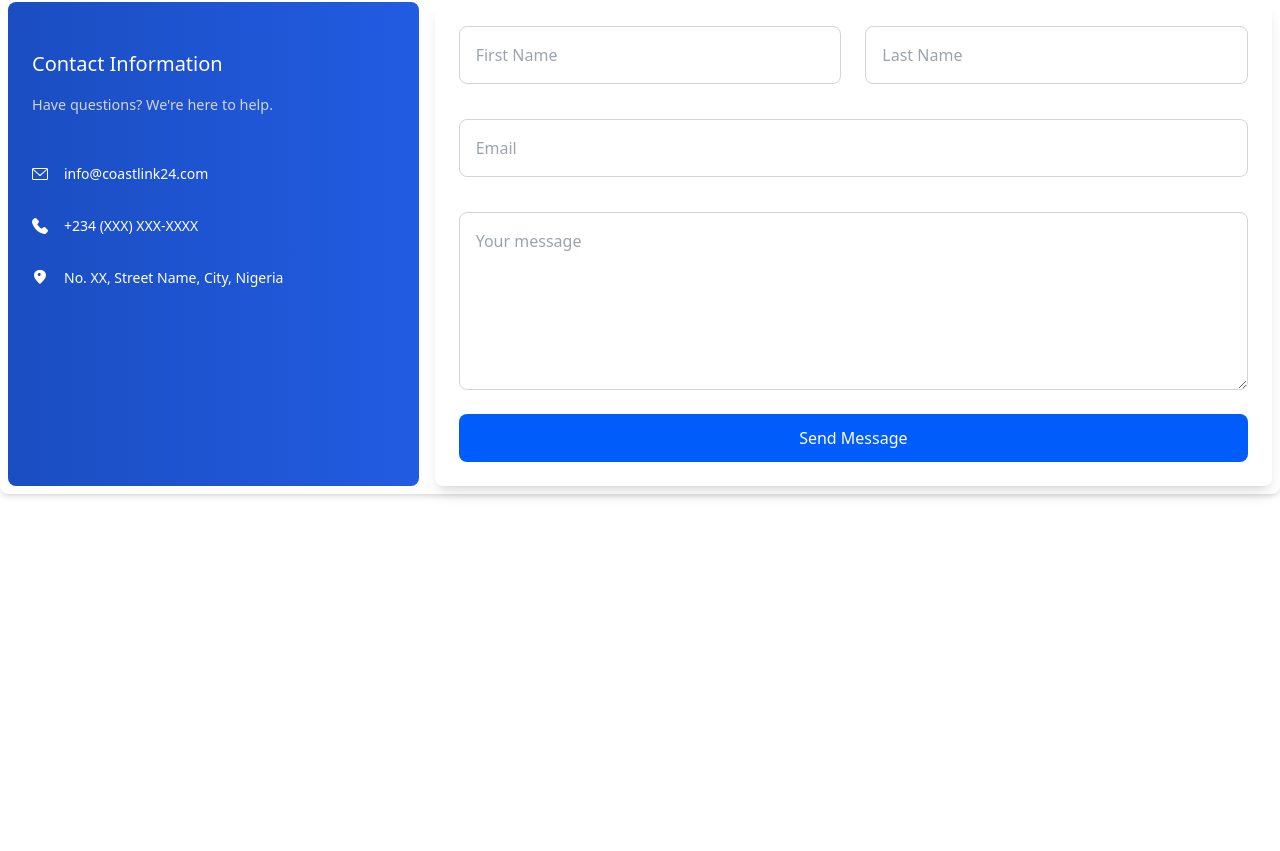
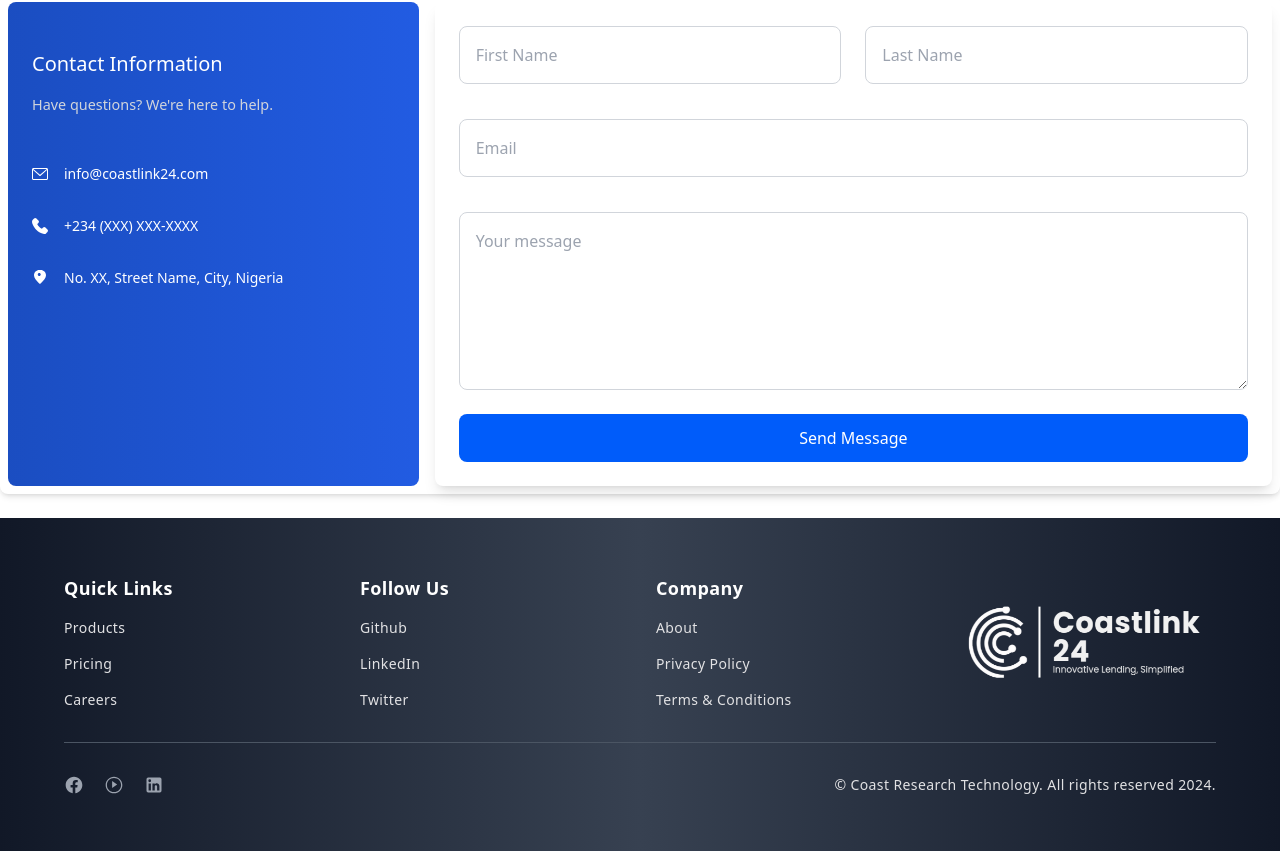
Before and after one commit to Coast-Information-Technology/coastlink24, a Next.js app: page / in a window 1280 px wide. Shown: the part 4323-5174 px from the top of the page. Before the commit the page ends 4841 px from the top, so only its background shows below. Built offline with nearby package versions, Linux system fonts and the light colour scheme.

Commit message:
90% progress on landing Page

```diff
--- a/app/globals.css
+++ b/app/globals.css
@@ -424,8 +424,11 @@ svg {
   color: var(--clr-primary);
 }
 
-.text-grey {
+.text-secondary {
   color: var(--clr-grey);
+}
+.text-tertiary {
+  color: #fff;
 }
 
 .bg-secondary-color {
--- a/app/page.tsx
+++ b/app/page.tsx
@@ -6,6 +6,8 @@ import Link from "next/link";
 import carouselStyles from './styles/carousel.module.css';
 import { FaCircle } from "react-icons/fa";
 import { Badge } from "@/components/ui/badge"
+import { Footer } from "@/components/footer/Footer";
+
 
 export default function Home() {
   return (
@@ -18,7 +20,7 @@ export default function Home() {
       >
         <h1 className={`${styles.mainText} primary-heading text-white`}>
           Welcome to Coastlink24 – Your Trusted{" "}
-          <span className="text-grey">Fintech Solution for Lenders</span>
+          <span className="text-secondary">Fintech Solution for Lenders</span>
         </h1>
         <p className="p-3 text-white max-w-full">
           Revolutionizing Lending Services with Cutting-Edge Technology. Manage
@@ -27,7 +29,7 @@ export default function Home() {
         </p>
 
         <div className="flex items-center justify-center pt-4 gap-4">
-          <Link href="/" className="cta primary-cta rounded-md">
+          <Link href="/" className="cta primary-cta rounded-md" >
             Sign Up Now
           </Link>
           <Link
@@ -78,7 +80,7 @@ export default function Home() {
               <img className="card-img-top pb-4 transition-transform duration-500 ease-in-out hover:scale-110 hover:animate-pulse" src="/innovative.jpg" height={50} width={50} alt="Why choose us 2" />
               <div className="card-body text-white flex flex-col gap-2 items-center">
                 <h4 className="card-title tertiary-heading pt-2">Innovative Lending Tools</h4>
-                <p className="card-text text-grey text-center p-4 py-2 m-0 hover:text-white">
+                <p className="card-text text-secondary text-center p-4 py-2 m-0 hover:text-white">
                 Coastlink24 offers a suite of <strong>state-of-the-art tools</strong> that make it easy to manage loan requests, approve disbursements, and track repayments—all on a secure, intuitive platform. Whether you're handling micro-loans or large disbursements, our solution adapts to your business.
                 </p>
               </div>
@@ -89,7 +91,7 @@ export default function Home() {
               <img className="card-img-top pb-4 transition-transform duration-500 ease-in-out hover:scale-110 hover:animate-pulse" src="/acessbility.jpg" height={50} width={50} alt="Why choose us 2" />
               <div className="card-body text-white flex flex-col gap-2 items-center">
                 <h4 className="card-title tertiary-heading pt-2">Access Anytime, Anywhere</h4>
-                <p className="card-text text-grey text-center p-4 py-2 m-0  hover:text-white">
+                <p className="card-text text-secondary text-center p-4 py-2 m-0  hover:text-white">
                 With <strong> multi-platform access</strong> via USSD and the web, Coastlink24 ensures that your lending services are always available. Borrowers can apply for loans from anywhere, even without internet access, making financial inclusion a reality.
                 </p>
               </div>
@@ -99,7 +101,7 @@ export default function Home() {
             <img className="card-img-top pb-4 transition-transform duration-500 ease-in-out hover:scale-110 hover:animate-pulse" src="/chart.jpg" height={50} width={50} alt="Why choose us 3" />
               <div className="card-body text-white flex flex-col gap-2 items-center">
                 <h4 className="card-title tertiary-heading pt-2">Comprehensive Lender Dashboard</h4>
-                <p className="card-text text-grey text-center p-4 py-2 m-0 hover:text-white">
+                <p className="card-text text-secondary text-center p-4 py-2 m-0 hover:text-white">
                   Take full control of your lending operations. Our <strong>dynamic dashboard</strong> provides real-time insights into loan status, borrower data, repayments, and collections. Make decisions faster with a clear, user-friendly interface designed for efficiency.
                 </p>
               </div>
@@ -386,12 +388,7 @@ export default function Home() {
         </div>
       </section>
 
-
-
-
-
-
-
+      <Footer />
 
     </>
   );
--- /dev/null
+++ b/components/footer/Footer.tsx
@@ -0,0 +1,81 @@
+import Image from 'next/image'
+import Link from 'next/link'
+import React from 'react'
+
+export const Footer = () => {
+  return (
+    <>
+
+<footer className="bg-gradient-to-r from-gray-900 via-gray-700 to-gray-900 py-14 px-16 font-sans tracking-wide relative">
+      <div className="grid grid-cols-1 sm:grid-cols-2 lg:grid-cols-4 gap-8">
+        <div>
+          <h2 className="text-white text-lg font-semibold mb-4">Quick Links</h2>
+          <ul role='list' className="space-y-4 flex flex-col">
+            <Link href="/" role="listiterm" className="text-secondary  hover:text-white text-sm transition-all">Products </Link>
+
+            <Link href="/" role="listiterm" className="text-secondary hover:text-white text-sm transition-all">Pricing
+            </Link>
+            <Link href="/" role="listiterm" className="text-secondary hover:text-white text-sm transition-all">Careers
+            </Link>
+          </ul>
+        </div>
+
+        <div>
+          <h2 className="text-tertiary text-lg font-semibold mb-4">Follow Us</h2>
+          <ul className="space-y-4 flex flex-col">
+            <Link href="/" role="listiterm" className="text-secondary hover:text-white text-sm transition-all">Github
+            </Link>
+            <Link href="/" role="listiterm" className="text-secondary  hover:text-white text-sm transition-all">LinkedIn
+            </Link>
+            <Link href="/" role="listiterm" className="text-secondary hover:text-white text-sm transition-all">Twitter
+            </Link>
+          </ul>
+        </div>
+
+        <div>
+          <h2 className="text-white text-lg font-semibold mb-4">Company</h2>
+          <ul role="list" className="space-y-4  flex flex-col">
+            <Link href="/" role="listitem" className="text-secondary hover:text-white text-sm transition-all">About
+            </Link>
+            <Link href="/"  role="listitem"className="text-secondary  hover:text-white text-sm transition-all">Privacy Policy
+            </Link>
+            <Link href="/terms"  role="listitem"className="text-secondary hover:text-white text-sm transition-all">Terms &amp; Conditions
+            </Link>
+          </ul>
+        </div>
+
+        <div className="flex items-center lg:justify-center">
+          <Link href='/'>
+            <Image src="/Coastlink-brandlogo.png" alt="logo" width={40} height={10} className='w-60' />
+          </Link>
+        </div>
+      </div>
+
+      <hr className="my-8 border-gray-600" />
+
+      <div className="flex sm:justify-between flex-wrap gap-6">
+        <div className="flex space-x-5">
+          <Link href="javascript:void(0)" className="text-gray-300 hover:text-white text-sm transition-all">
+            <svg className="w-5 h-5 fill-gray-400 hover:fill-blue-600" viewBox="0 0 24 24" aria-hidden="true">
+              <path fillRule="evenodd" d="M22 12c0-5.523-4.477-10-10-10S2 6.477 2 12c0 4.991 3.657 9.128 8.438 9.878v-6.987h-2.54V12h2.54V9.797c0-2.506 1.492-3.89 3.777-3.89 1.094 0 2.238.195 2.238.195v2.46h-1.26c-1.243 0-1.63.772-1.63 1.558V12h2.77l-.443 2.89h-2.327V22C18.343 21.128 22 16.991 22 12"></path>
+            </svg>
+          </Link>
+          <Link href="/" className="text-gray-300 hover:text-white text-sm transition-all">
+            <svg className="w-5 h-5 fill-gray-400 hover:fill-blue-600" viewBox="0 0 24 24" aria-hidden="true">
+              <path d="M12 2C6.486 2 2 6.486 2 12c0 5.513 4.486 10 10 10s10-4.487 10-10c0-5.514-4.486-10-10-10zm0 1.542c4.951 0 8.458 3.392 8.458 8.458 0 4.949-3.391 8.458-8.458 8.458-4.948 0-8.458-3.391-8.458-8.458 0-4.949 3.392-8.458 8.458-8.458zM9.743 16.747V7.128l6.027 4.31-6.027 4.309z"></path>
+            </svg>
+          </Link>
+          <Link href="/" className="text-gray-300 hover:text-white text-sm transition-all">
+            <svg xmlns="http://www.w3.org/2000/svg" fill="none" className="fill-gray-400 hover:fill-blue-600 w-5 h-5" viewBox="0 0 24 24">
+              <path fillRule="evenodd" d="M21 5a2 2 0 0 0-2-2H5a2 2 0 0 0-2 2v14a2 2 0 0 0 2 2h14a2 2 0 0 0 2-2V5zm-2.5 8.2v5.3h-2.79v-4.93a1.4 1.4 0 0 0-1.4-1.4c-.77 0-1.39.63-1.39 1.4v4.93h-2.79v-8.37h2.79v1.11c.48-.78 1.47-1.3 2.32-1.3 1.8 0 3.26 1.46 3.26 3.26zM6.88 8.56a1.686 1.686 0 0 0 0-3.37 1.69 1.69 0 0 0-1.69 1.69c0 .93.76 1.68 1.69 1.68zm1.39 1.57v8.37H5.5v-8.37h2.77z" clipRule="evenodd"></path>
+            </svg>
+          </Link>
+        </div>
+
+        <Link href='https://www.coastresearchtechnology.com.ng' className='text-secondary text-sm hover:text-primary'>© Coast Research Technology. All rights reserved 2024.</Link>
+      </div>
+</footer>
+
+    </>
+  )
+}
```
Lines whose indentation alone changed are shown as unchanged.
